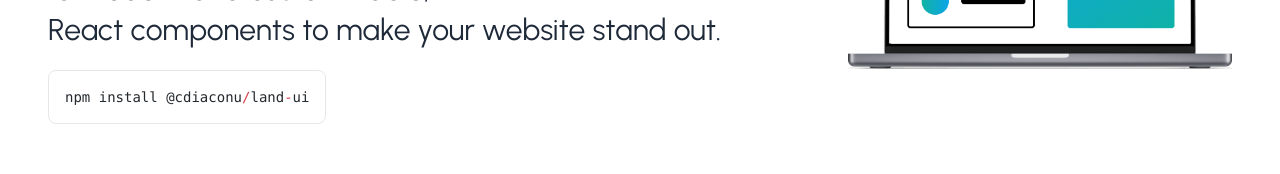
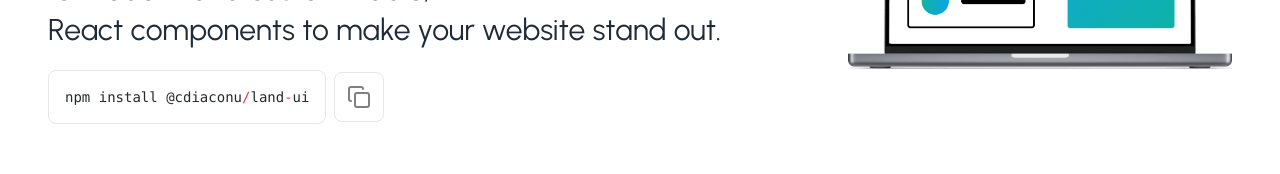
Before and after one commit to cdiaconu04/Land-UI, a Next.js app: page / in a window 1280 px wide. Shown: the part 442-616 px from the top of the page. Built offline with nearby package versions, Linux system fonts and the light colour scheme.

Commit message:
Added copy button to home page

```diff
--- a/src/app/page.tsx
+++ b/src/app/page.tsx
@@ -6,8 +6,13 @@ import { ChevronRight } from 'lucide-react';
 import Link from "next/link";
 import Button from "@/components/luicomponents/button";
 import Badge from "@/components/luicomponents/badge";
+import { Copy } from 'lucide-react';
 import Typography from "@/components/luicomponents/typography";
 import { components } from "@/data/components";
+
+async function handleCopy() {
+  await navigator.clipboard.writeText("npm install @cdiaconu/land-ui");
+}
 
 export default function Home() {
   return (
@@ -24,8 +29,12 @@ export default function Home() {
           <p className="text-lg sm:text-xl md:text-lg lg:text-2xl xl:text-3xl text-gray-800 leading-7 sm:leading-8 md:leading-7 lg:leading-9 xl:leading-10">
             16 modern and customizable, <br className="hidden md:block"/> React components to make your website stand out.
           </p>
-          <div className="w-fit">
+          <div className="w-fit flex flex-row gap-2 items-center justify-center">
             <CodeBlock code={`npm install @cdiaconu/land-ui`} />
+
+            <button onClick={handleCopy} className="border border-1 border-gray-200 p-3 rounded-lg hover:bg-gray-100 transition cursor-pointer">
+              <Copy color="gray"/>
+            </button>
           </div>
         </div>
 
```
